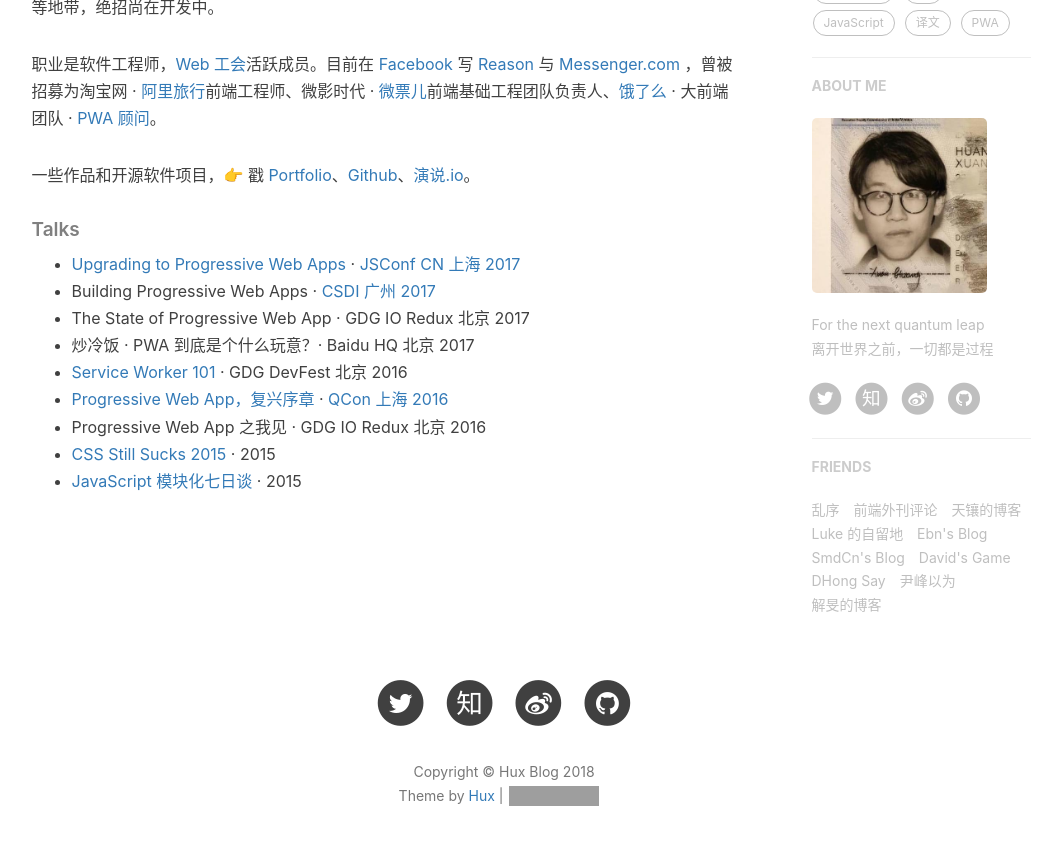
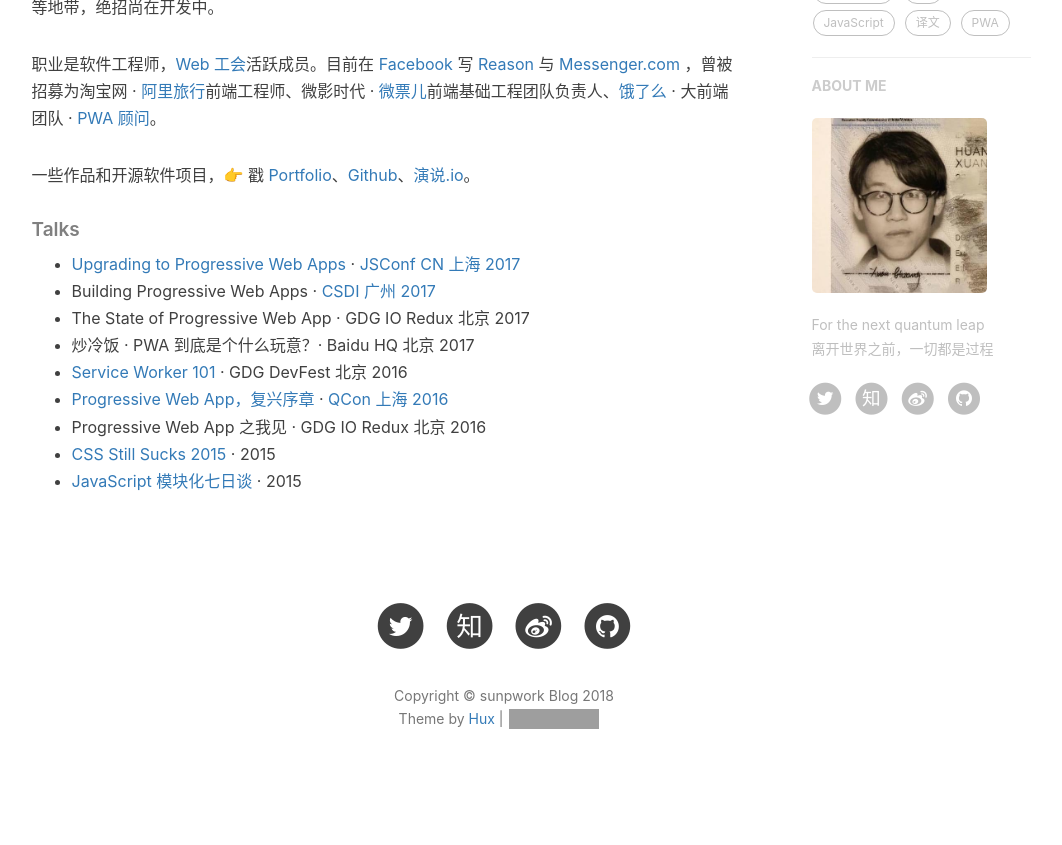
Before and after one commit to sunpwork/sunpwork.github.io, a Jekyll site: the page built from about.html, in a window 1280 px wide and 900 px high, scrolled down 636 px. Shown: the top 845 px of the window, without its empty margins (136-1198 px from the left). Built offline with Jekyll 4.4.1, drawn with Linux system fonts in a browser that asks for light colours; nearby versions of some CDN libraries; comment, search, counter and statistics services are not loaded; after the commit the page ends 1459 px from its top, so only the background shows below that; part of the change alters nothing that is shown; some of the changed text lies outside the part shown; grey boxes are pictures that could not be loaded.

Commit message:
update _config

```diff
--- a/_config.yml
+++ b/_config.yml
@@ -1,11 +1,11 @@
 # Site settings
-title: Hux Blog
-SEOTitle: 黄玄的博客 | Hux Blog
+title: sunpwork Blog
+SEOTitle: 孙平的博客 | sunpwork Blog
 header-img: img/home-bg.jpg
-email: huxpro@gmail.com
-description: "关于前端与设计、黑客与画家 | 黄玄，Web & Mobile Lover，Software Engineer，UX Designer | 这里是 @Hux黄玄 的个人博客，与你一起发现更大的世界。"
-keyword: "黄玄, Hux黄玄, Hux, 鬼栈, huxpro, @huxpro, 黄玄的博客, Hux Blog, 博客, 个人网站, 互联网, Web, JavaScript, 前端, 设计"
-url: "https://huangxuan.me"              # your host, for absolute URL
+email: sunpwork@gmail.com
+description: "这里是sunpwork的博客小站，我会定期在里面更新我的成长点滴，欢迎大家交流评论"
+# keyword: "黄玄, Hux黄玄, Hux, 鬼栈, huxpro, @huxpro, 黄玄的博客, Hux Blog, 博客, 个人网站, 互联网, Web, JavaScript, 前端, 设计"
+# url: "https://huangxuan.me"              # your host, for absolute URL
 baseurl: ""                             # for example, '/blog' if your blog hosted on 'host/blog'
 
 # Publish posts or collection documents with a future date.
@@ -13,10 +13,10 @@ future: true
 
 # SNS settings
 RSS: false
-weibo_username:     huxpro
-zhihu_username:     huxpro
-github_username:    huxpro
-twitter_username:   huxpro
+weibo_username:     sunpwork
+zhihu_username:     sunpwork
+github_username:    sunpwork
+twitter_username:   sunpwork
 #facebook_username:  huxpro
 #linkedin_username:  firstname-lastname-idxxxx
 
@@ -53,7 +53,7 @@ kramdown:
 
 
 # Disqus settings
-disqus_username: hux
+disqus_username: sunpwork
 
 # Netease settings
 netease_comment: false
@@ -64,9 +64,9 @@ netease_comment: false
 # Baidu Analytics
 # ba_track_id: [your track id]
 
-# Google Analytics
-ga_track_id: 'UA-49627206-1'            # Format: UA-xxxxxx-xx
-ga_domain: huangxuan.me
+# # Google Analytics
+# ga_track_id: 'UA-49627206-1'            # Format: UA-xxxxxx-xx
+# ga_domain: huangxuan.me
 
 
 
@@ -90,39 +90,39 @@ service-worker: true
 
 
 # Friends
-friends: [
-    {
-    #     title: "Su",
-    #     href: "http://su.gallery/"
-    # },{
-        title: "乱序",
-        href: "http://mida.re/"
-    },{
-        title: "前端外刊评论",
-        href: "http://qianduan.guru/"
-    },{
-        title: "天镶的博客",
-        href: "http://lingyu.wang/"
-    },{
-        title: "Luke 的自留地",
-        href: "http://hmqk1995.github.io"
-    },{
-        title: "Ebn's Blog",
-        href: "http://ebnbin.com/"
-    },{
-        title: "SmdCn's Blog",
-        href: "http://blog.smdcn.net"
-    },{
-        title: "David's Game",
-        href: "https://www.ruoyaowu.com/"
-    },{
-        title: "DHong Say",
-        href: "http://dhong.co"
-    },{
-        title: "尹峰以为",
-        href: "http://ingf.github.io/"
-    },{
-        title: "解旻的博客",
-        href: "http://xieminis.me/"
-    }
-]
+# friends: [
+#     {
+#     #     title: "Su",
+#     #     href: "http://su.gallery/"
+#     # },{
+#         title: "乱序",
+#         href: "http://mida.re/"
+#     },{
+#         title: "前端外刊评论",
+#         href: "http://qianduan.guru/"
+#     },{
+#         title: "天镶的博客",
+#         href: "http://lingyu.wang/"
+#     },{
+#         title: "Luke 的自留地",
+#         href: "http://hmqk1995.github.io"
+#     },{
+#         title: "Ebn's Blog",
+#         href: "http://ebnbin.com/"
+#     },{
+#         title: "SmdCn's Blog",
+#         href: "http://blog.smdcn.net"
+#     },{
+#         title: "David's Game",
+#         href: "https://www.ruoyaowu.com/"
+#     },{
+#         title: "DHong Say",
+#         href: "http://dhong.co"
+#     },{
+#         title: "尹峰以为",
+#         href: "http://ingf.github.io/"
+#     },{
+#         title: "解旻的博客",
+#         href: "http://xieminis.me/"
+#     }
+# ]
```
